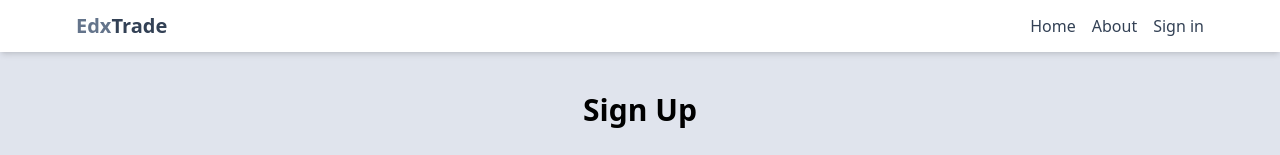
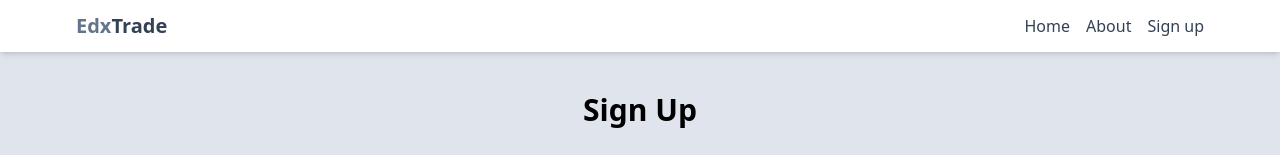
Before and after one commit to Bharathgit5/edxtradepro, a React (Vite) app in the folder client/: page /sign-up in a window 1280 px wide. Shown: the top 155 px of the page. Built offline with nearby package versions, Linux system fonts and the light colour scheme.

Commit message:
signin to signup in header

```diff
--- a/client/src/components/Header.jsx
+++ b/client/src/components/Header.jsx
@@ -51,7 +51,7 @@ export default function Header() {
                 alt='profile'
               />
             ) : (
-              <li className=' text-slate-700 hover:underline'> Sign in</li>
+              <li className=' text-slate-700 hover:underline'> Sign up</li>
             )}
           </Link>
         </ul>
--- a/client/src/components/PrivateRoute.jsx
+++ b/client/src/components/PrivateRoute.jsx
@@ -3,5 +3,5 @@ import { Outlet, Navigate } from 'react-router-dom';
 
 export default function PrivateRoute() {
   const { currentUser } = useSelector((state) => state.user);
-  return currentUser ? <Outlet /> : <Navigate to='/sign-in' />;
+  return currentUser ? <Outlet /> : <Navigate to='/sign-up' />;
 }
```
